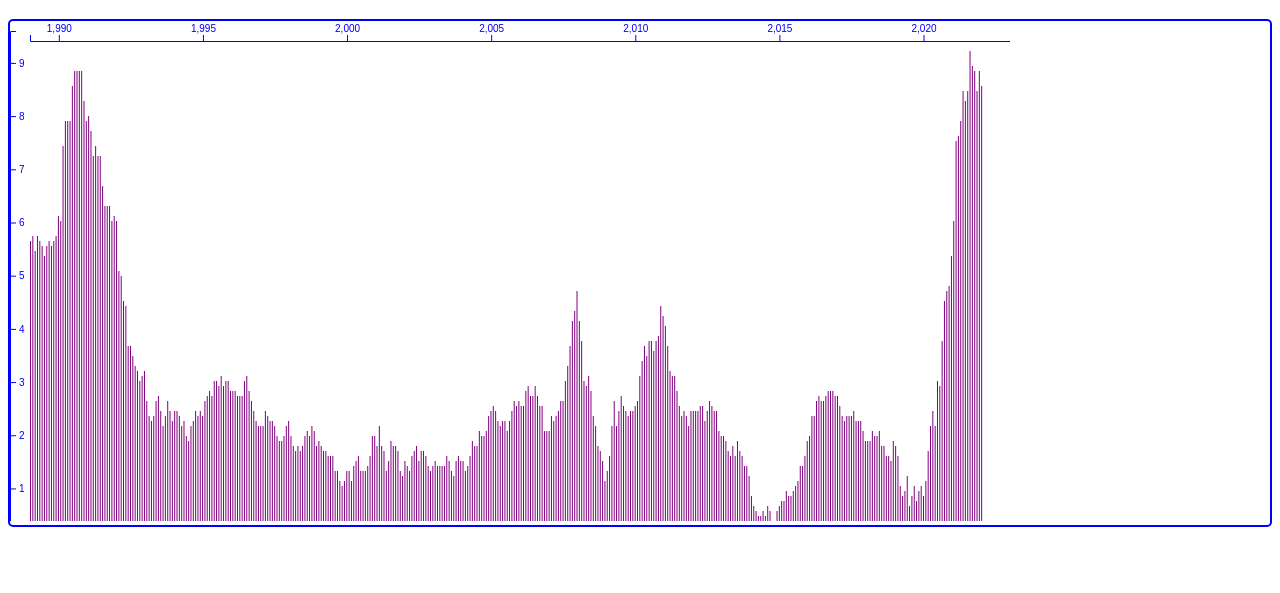
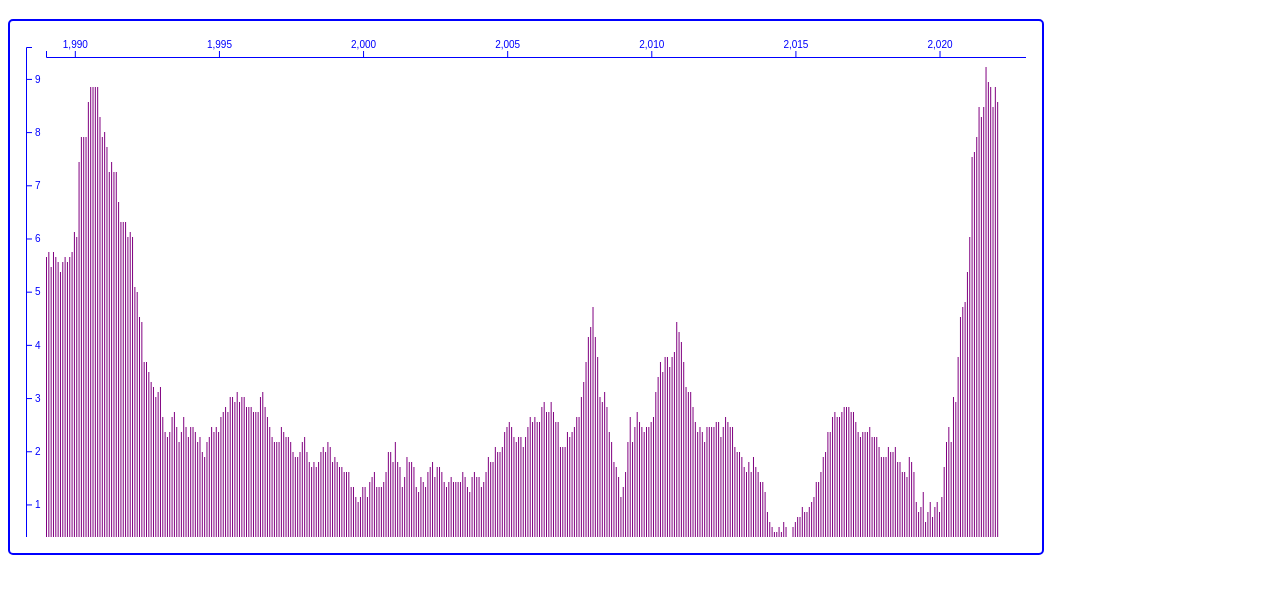
Before and after one commit to DavidClegg/Project-12, a plain HTML site: page docs/index.html in a window 1280 px wide. Shown: the part 61-654 px from the top of the page. Drawn offline with nearby package versions, Linux system fonts and the light colour scheme.

Commit message:
updated styling

```diff
--- a/docs/style.css
+++ b/docs/style.css
@@ -1,5 +1,6 @@
-#chart{
+svg{
     border: 2px solid blue;
     border-radius: 5px;
     min-height: 4rem;
+    padding: 1rem;
 }
```
